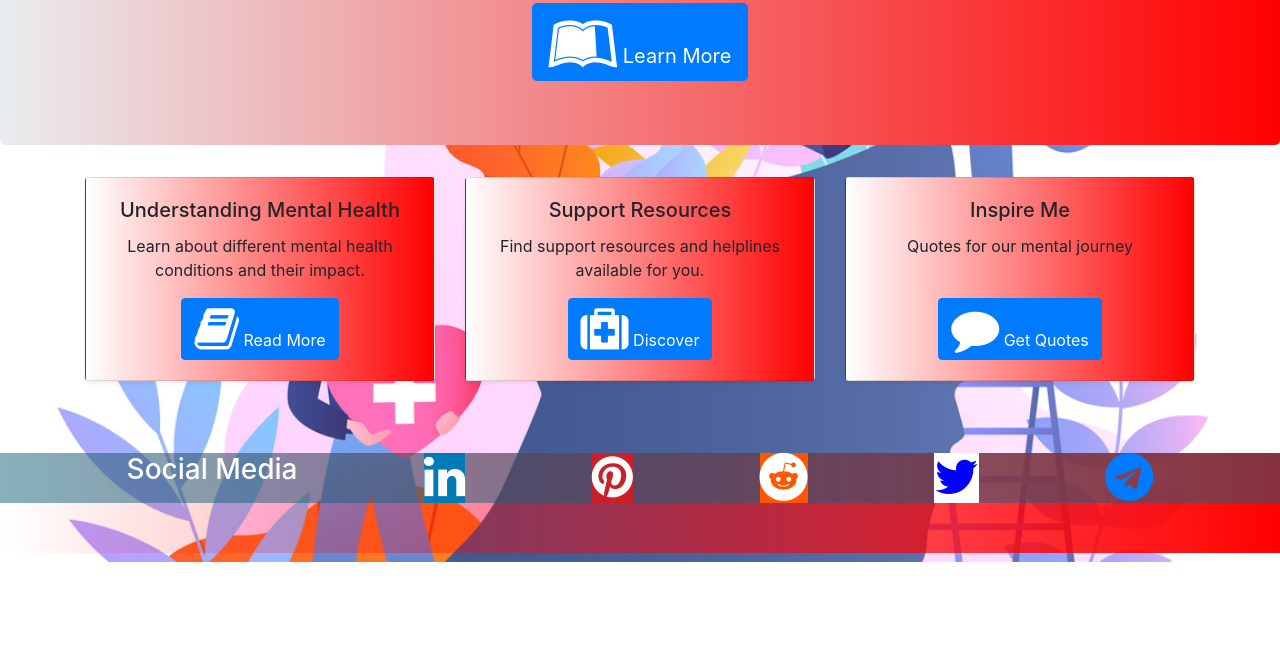
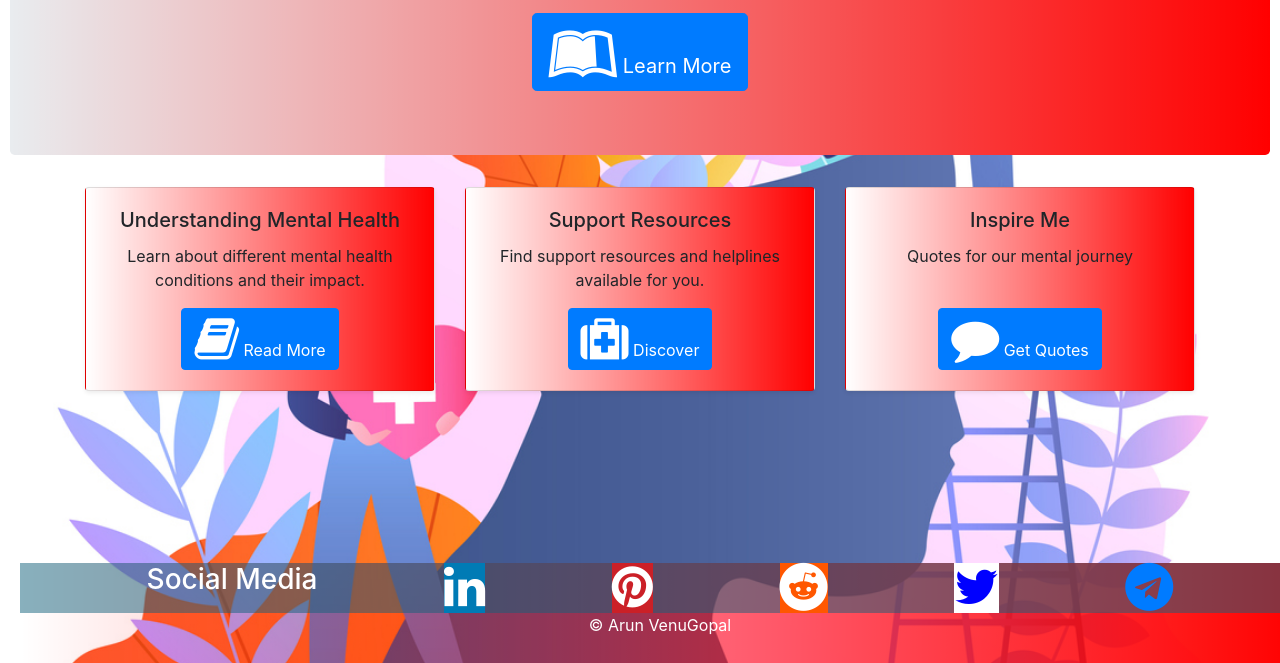
Before and after one commit to ArunVG1963/Mental-Health-Awareness---Project-1, a plain HTML site: page index.html in a window 1280 px wide. Shown: the part 238-901 px from the top of the page. Before the commit the page ends 800 px from the top, so only its background shows below. Drawn offline with nearby package versions, Linux system fonts and the light colour scheme; a web font is replaced by a local one.

Commit message:
put back jumbtron margins

```diff
--- a/assets/css/styles.css
+++ b/assets/css/styles.css
@@ -25,7 +25,10 @@ body {
 .header-container {}
 
 .main-container {
+    margin:10px;
 }
+
+
 #content {
     background-color: bisque;
     color: darkblue;
@@ -54,6 +57,9 @@ body {
 footer {
     position:absolute;
     bottom:0;
+    margin-top:90px;
+    margin-left:20px;
+    margin-right:20px;
 }
 .footer-container {
     display:flex;
@@ -106,3 +112,7 @@ footer {
     background: white;
     color: blue;
 }
+@media screen and ( min-width: 941px;) {
+
+
+}
--- a/index.html
+++ b/index.html
@@ -64,7 +64,7 @@
               <div class="card-body">
                 <h5 class="card-title">Understanding Mental Health</h5>
                 <p class="card-text">Learn about different mental health conditions and their impact.</p>
-                <a href="#" class="btn btn-primary"><i class="fa fa-book fa-3x" aria-hidden="true"></i> Read More</a>
+                <a href="https://www.infobooks.org/free-pdf-books/psychology/mental-health/" target="_blank" class="btn btn-primary"><i class="fa fa-book fa-3x" aria-hidden="true"></i> Read More</a>
               </div>
             </div>
           </div>
@@ -103,6 +103,7 @@
         <a href="#" class="fa fa-twitter fa-3x"></a>
         <a href="#" class="fa fa-telegram fa-3x"></a>
     </div>
+    &copy; Arun VenuGopal
    </footer>
   <script src="https://code.jquery.com/jquery-3.3.1.slim.min.js"></script>
   <script src="https://cdnjs.cloudflare.com/ajax/libs/popper.js/1.14.7/umd/popper.min.js"></script>
```
Also changed, not shown: getinvolved.html (+2 -0 lines).
